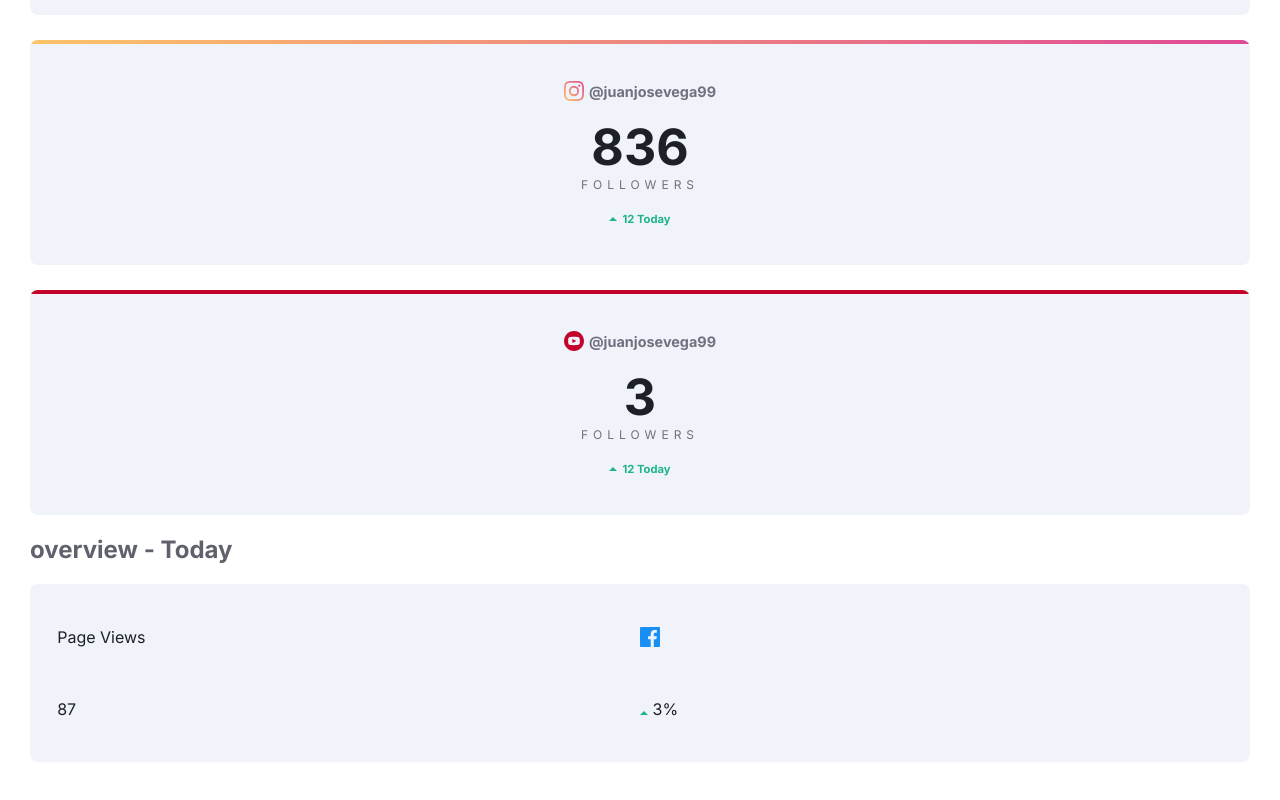
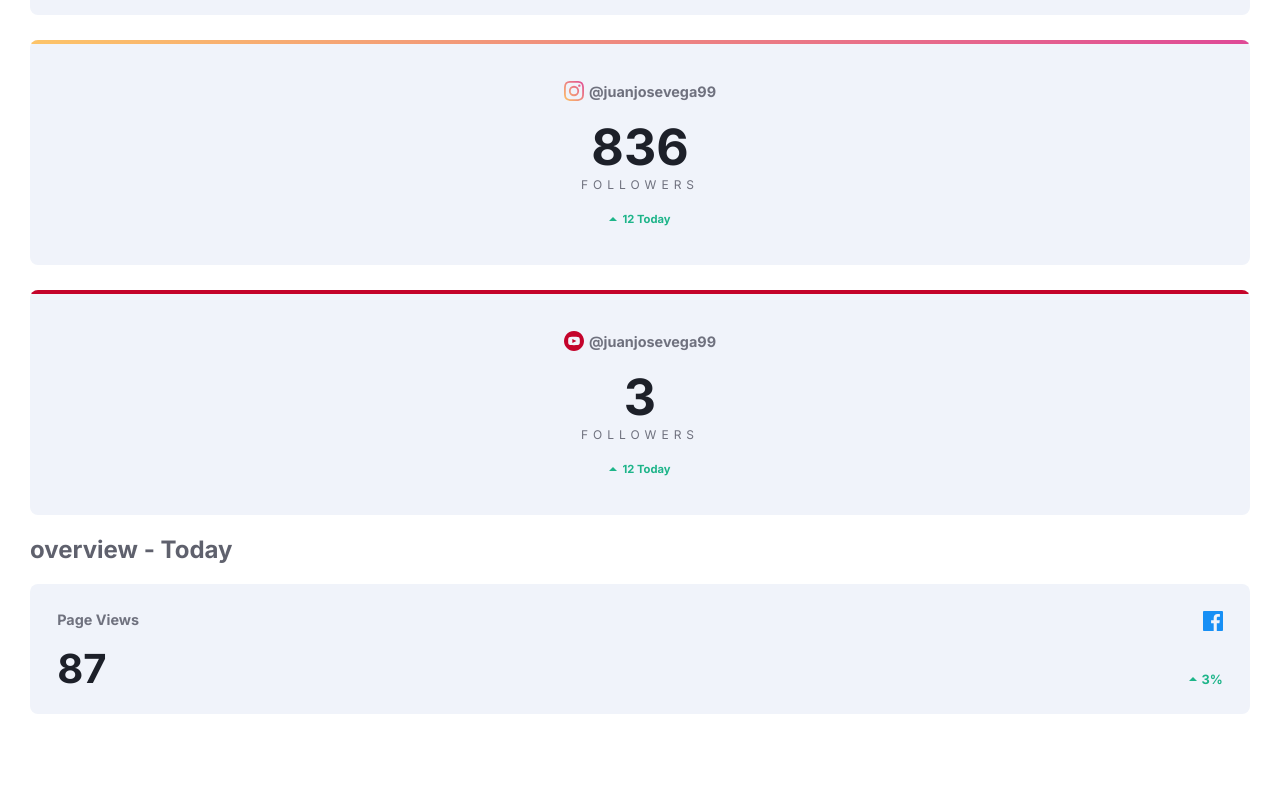
Before and after one commit to juanjosevega99/dashboard-dark, a plain HTML site: page index.html in a window 1280 px wide. Shown: the part 683-1483 px from the top of the page. After the commit the page ends 1445 px from the top, so only its background shows below. Drawn offline with Linux system fonts and the light colour scheme.

Commit message:
card overview finish

```diff
--- a/css/styles.css
+++ b/css/styles.css
@@ -143,17 +143,45 @@ h2 {
   background: var(--cardGray);
   border-radius: 8px;
   padding: 1.7em;
+}
 
+.card-small p {
+  margin: 0;
 }
+
 .card-small-views {
+  color: var(--cardTitle);
+  font-weight: bold;
+  font-size: .9em;
+}
 
+.card-small-icon {
+  text-align: right;
 }
-.card-small-icon {
 
+.card-small-number {
+  font-weight: bold;
+  font-size: 2.5em;
+  line-height: .9;
 }
-.card-small-number {
 
+.card-small-percentage {
+  text-align: right;
+  display: flex;
+  align-items: flex-end;
+  color: var(--lime-green);
+  justify-content: flex-end;
+  font-size: .8em;
+  font-weight: bold;
 }
-.card-small-percentage {
 
+.card-small-percentage.is-danger {
+  color: var(--bright-red);
 }
+.card-small-percentage span {
+  display: flex;
+  align-items: center;
+}
+.card-small-percentage img {
+  margin-right: 5px;
+}
```
